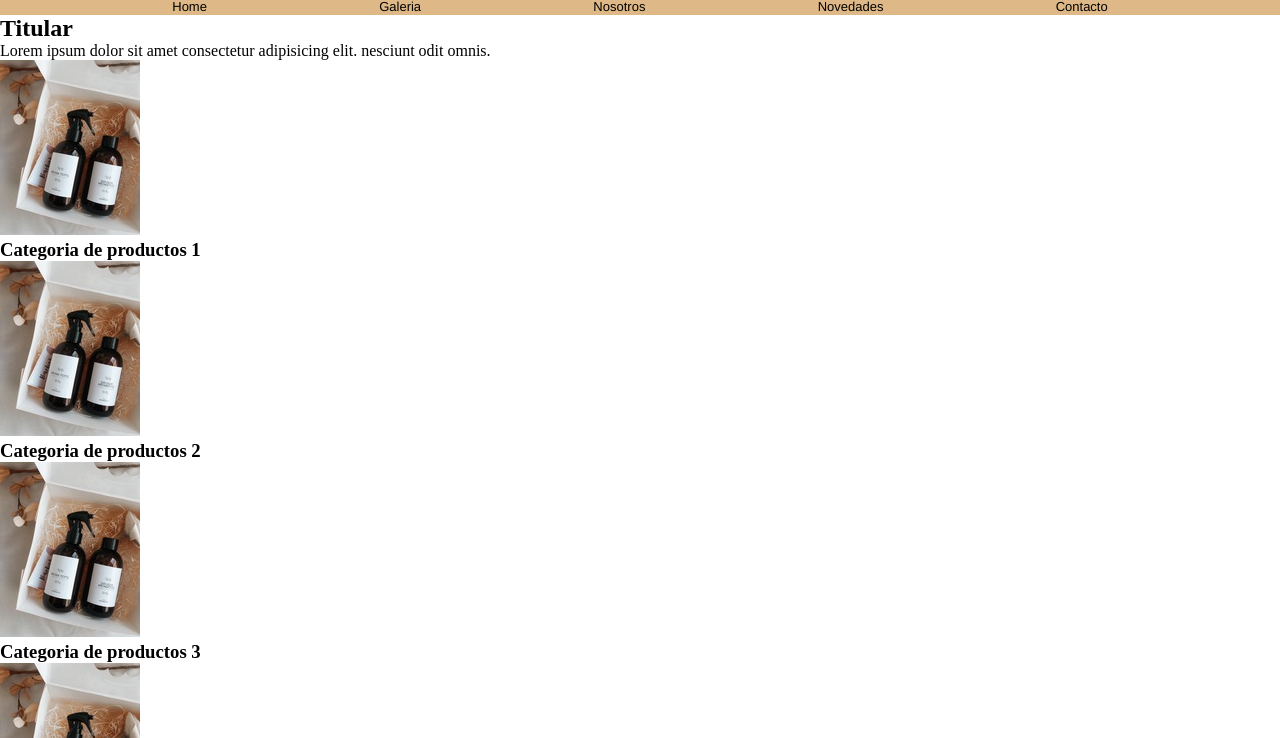
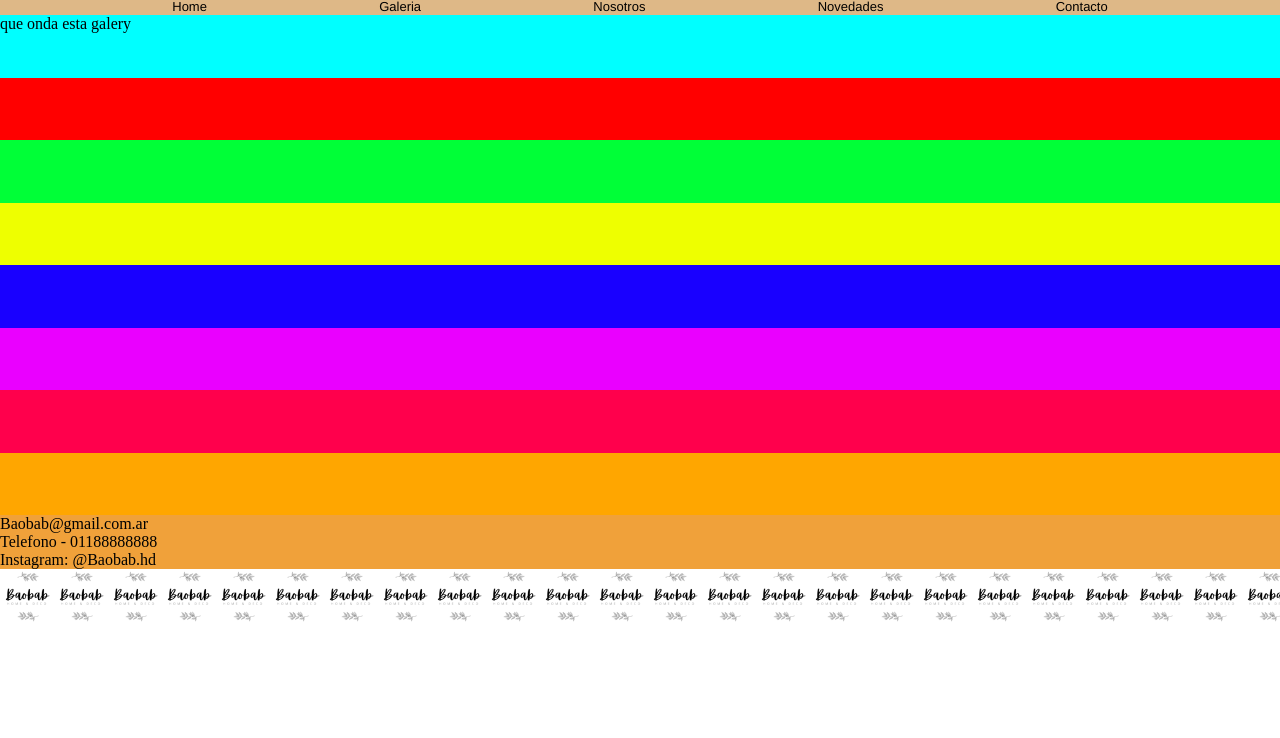
Before and after one commit to Tomas-Diaz-Kelly/segunda-entrega, a plain HTML site: page pages/galeria.html in a window 1280 px wide. Shown: the part 62-800 px from the top of the page. Drawn offline with Linux system fonts and the light colour scheme.

Commit message:
cambios galeria

```diff
--- a/css/style.css
+++ b/css/style.css
@@ -100,6 +100,64 @@
 /* fin del main index*/
 
 /* inicio del main galeria */
+.galery{
+    display: grid;
+    height: 500px;
+    grid-template-columns: 1fr;
+    grid-template-rows: repeat(8, 1fr);
+    grid-template-areas:
+    "tit-parr"
+    "foto-promo"
+    "tit-guno"
+    "grupo-uno"
+    "tit-gdos"
+    "grupo-dos"
+    "tit-gtres"
+    "grupo-tres"
+    ;
+
+
+}
+
+.tit-parr{
+    grid-area: tit-parr;
+    background-color: aqua;
+}
+.foto-promo{
+    grid-area: foto-promo;
+    background-color: red;
+}
+.tit-guno{
+    grid-area: tit-guno;
+    background-color: rgb(0, 255, 55);
+}
+.grupo-uno{
+    grid-area: grupo-uno;
+    background-color: rgb(238, 255, 0);
+}
+.tit-gdos{
+    grid-area: tit-gdos;
+    background-color: rgb(25, 0, 255);
+}
+.grupo-dos{
+    grid-area: grupo-dos;
+    background-color: rgb(234, 0, 255);
+}
+.tit-gtres{
+    grid-area: tit-gtres;
+    background-color: rgb(255, 0, 76);
+}
+.grupo-tres{
+    grid-area: grupo-tres;
+    background-color: rgb(255, 166, 0);
+}
+
+
+
+
+
+
+
 
 
 /* fin del main galeria */
--- a/pages/galeria.html
+++ b/pages/galeria.html
@@ -42,66 +42,33 @@
 
 
 <main>
-
-
-
     <section class="galery">
-
         <div class="tit-parr">
-            <h2>Titular</h2>
-
-            <p>Lorem ipsum dolor sit amet consectetur adipisicing elit.
-            nesciunt odit omnis.</p>
-
+            <p> que onda esta galery</p>
         </div>
-
-        <div class="foto-promo">
-            <img  class="fopro" src="../assets/img/redy.jpg" alt="cama">
-        </div>
-
-        <div class="tit-guno">
-            <h3>Categoria de productos 1</h3>
-        </div>
-
-        <div class="grupo-uno">
-            <img  class="fotguno" src="../assets/img/redy.jpg" alt="Cama">
-        </div>
-
-        <div class="tit-gdos">
-            <h3>Categoria de productos 2</h3>
-        </div>
-
-        <div class="grupo-dos">
-            <img class="fotgdos" src="../assets/img/redy.jpg" alt="Cama">
-        </div>
-
-        <div class="tit-gtres">
-            <h3>Categoria de productos 3</h3>
-        </div>
-
-        <div class="grupo-tres">
-            <img class="fotgtres" src="../assets/img/redy.jpg" alt="Cama">
-        </div>
+        <div class="foto-promo"></div>
+        <div class="tit-guno"></div>
+        <div class="grupo-uno"></div>
+        <div class="tit-gdos"></div>
+        <div class="grupo-dos"></div>
+        <div class="tit-gtres"></div>
+        <div class="grupo-tres"></div>
     </section>
-
 
 </main>
 
-<footer class="pie-de-pagina">
+<footer>
+    <section class="pie-pag">
+            <div class="info-contacto">
+                    <p>Baobab@gmail.com.ar</p>
+                    <p>Telefono - 01188888888</p>
+                    <p>Instagram: @Baobab.hd</p>
+            </div>
+            <div class="image">
 
-    <div class="box-logo">
-            <a href="./index.html"><img class="logo" src="../assets/img/logo-redimen.png" alt=""></a>
-    </div>
-
-    <div class="datos-de-contacto">
-            <p>Baobab@gmail.com.ar</p>
-            <p>Telefono - 01188888888</p>
-            <p>Instagram: @Baobab.hd</p>
-    </div>
-
-
+            </div>
+    </section>
 
 </footer>
-
 </body>
 </html>
```
Also changed, not shown: index.html (+0 -10 lines).
